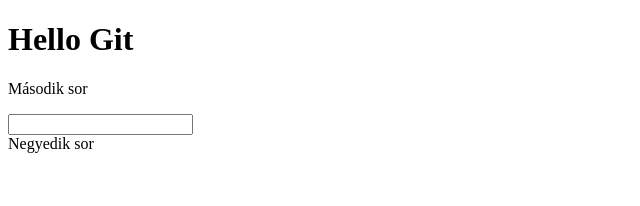
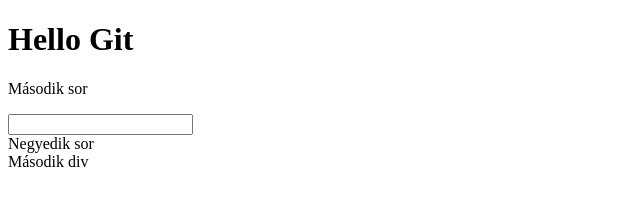
Before and after one commit to Skoda130rs/git-practice2, a plain HTML site: page index.html in a window 1280 px wide. Shown: the whole page, without its empty margins (0-640 px from the left). Drawn offline with Linux system fonts and the light colour scheme.

Commit message:
Second div

```diff
--- a/index.html
+++ b/index.html
@@ -11,5 +11,6 @@
     <p>Második sor</p>
     <input type="text">
     <div>Negyedik sor</div>
+    <div>Második div</div>
 </body>
 </html>
```
